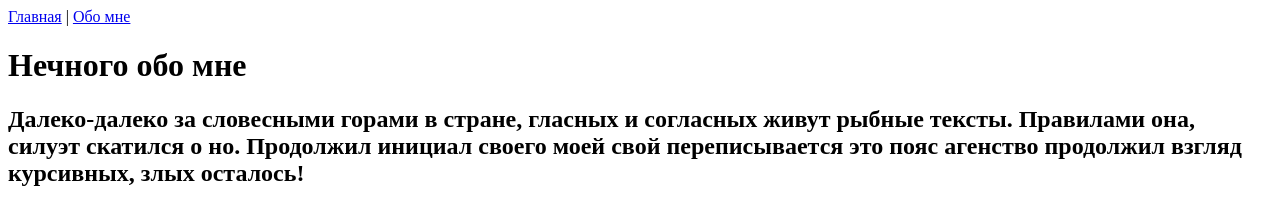
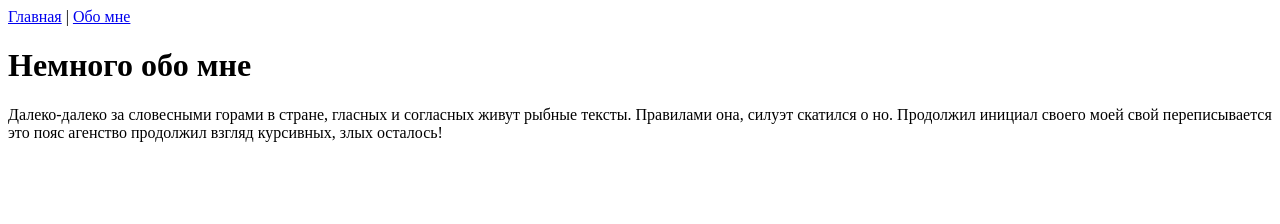
Before and after one commit to Maximumstart-initial-course/patrick-b5-006, a website: page first-lesson/about.html in a window 1280 px wide. Drawn offline with Linux system fonts and the light colour scheme.

Commit message:
Изменил 1 дз

```diff
--- a/first-lesson/about.html
+++ b/first-lesson/about.html
@@ -7,7 +7,7 @@
 <body>
 	<a href="index.html">Главная</a> |
 	<a href="about.html">Обо мне</a>
-	<h1>Нечного обо мне</h1>
-	<h2>Далеко-далеко за словесными горами в стране, гласных и согласных живут рыбные тексты. Правилами она, силуэт скатился о но. Продолжил инициал своего моей свой переписывается это пояс агенство продолжил взгляд курсивных, злых осталось!</h2>
+	<h1>Немного обо мне</h1>
+	<p>Далеко-далеко за словесными горами в стране, гласных и согласных живут рыбные тексты. Правилами она, силуэт скатился о но. Продолжил инициал своего моей свой переписывается это пояс агенство продолжил взгляд курсивных, злых осталось!</p>
 </body>
 </html>
```
